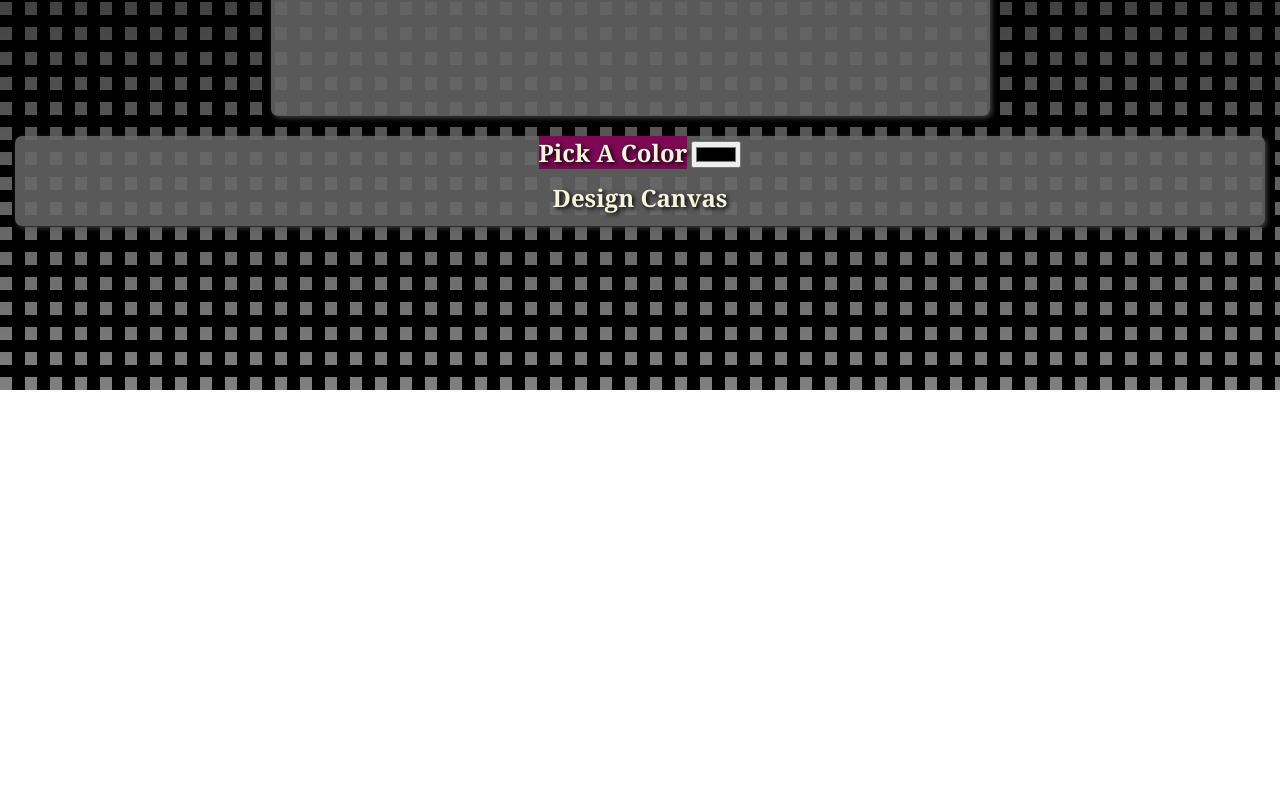
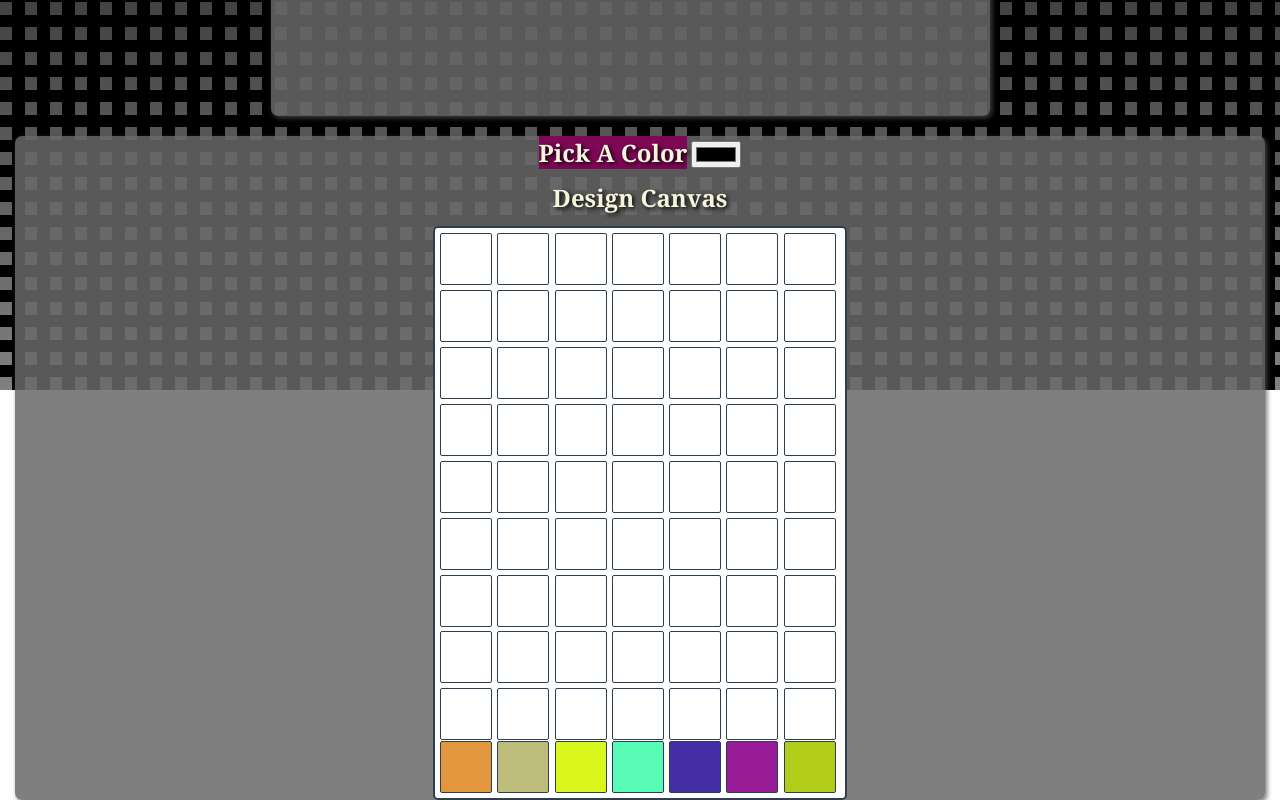
Before and after one commit to LB3368/Udacity-Pixel-Art-Project, a plain HTML site: page index.html in a window 1280 px wide. Shown: the part 410-1210 px from the top of the page. Before the commit the page ends 823 px from the top, so only its background shows below. Drawn offline with nearby package versions, Linux system fonts and the light colour scheme.

Commit message:
Update the css and js. 	modified:   Styles/style.css 	modified:   index.html 	modified:   js/designs.js

```diff
--- a/Styles/style.css
+++ b/Styles/style.css
@@ -7,6 +7,28 @@ html, body {
     text-shadow: 2px 2px 4px #000000;
     font-family: Georgia, 'Times New Roman', Times, serif;
 }
+
+#grid {
+    width: 25em;
+    height: 35em;
+    margin: 0 auto;
+    padding: 5px;
+    background-color: white;
+    border: 2px solid #2c3e50;
+    border-radius: 5px;
+    display: grid;
+    grid-template: repeat(8, 1fr) / repeat(7, 1fr);
+    gap: 1px;
+  }
+  .box {
+    height: 50px;
+    width: 50px;
+    border: 1px solid #2c3e50;
+    border-radius: 2px;
+  }
+  .box:hover{
+    cursor: pointer;
+  }
 
 .squares {
     width: 100%;
--- a/index.html
+++ b/index.html
@@ -31,6 +31,7 @@
 
         <h2>Design Canvas</h2>
         <table id="pixelCanvas"></table>
+        <div id="grid"></div>
     </div>
 
     <script src="https://code.jquery.com/jquery-3.2.1.slim.min.js" integrity="sha384-KJ3o2DKtIkvYIK3UENzmM7KCkRr/rE9/Qpg6aAZGJwFDMVNA/GpGFF93hXpG5KkN" crossorigin="anonymous"></script>
--- a/js/designs.js
+++ b/js/designs.js
@@ -1,3 +1,55 @@
+let grid = document.getElementById('grid');
+let currentColor;
+
+function makingGrid(gridNumber) {
+    const fragment = document.createDocumentFragment();
+    for (let i = 1; i <= gridNumber; i++) {
+        const iElem = document.createElement('div');
+        iElem.classList.add('box');
+        iElem.dataset.boxNumber = i;
+        fragment.appendChild(iElem);
+    }
+    grid.appendChild(fragment);
+}
+
+makingGrid(70);
+
+let boxes = document.querySelectorAll('.box');
+boxes.forEach((box, index) => {
+    box.addEventListener('click', (e) => getBoxes(e, box, boxes.length));
+    if (index >= boxes.length - 7) {
+        box.style.backgroundColor = generateRandomColor();
+    }
+})
+
+function generateRandomColor() {
+    let maxVal = 0xffffff;
+    let randomNumber = Math.random() * maxVal;
+    randomNumber = Math.floor(randomNumber);
+    randomNumber = randomNumber.toString(16);
+    let randColor = randomNumber.padStart(6, 0);
+    return `#${randColor.toUpperCase()}`;
+}
+
+function getBoxes(e, box, size) {
+    let boxNumber = e.target.dataset.boxNumber;
+    if (boxNumber < size - 7) {
+        if (currentColor) {
+            box.style.backgroundColor = currentColor;
+        } else {
+            console.log('no color is active');
+        }
+    }else {
+        currentColor = box.style.backgroundColor;
+        console.log('New Background added', currentColor);
+    }
+}
+
+
+
+
+
+
 "use strict";
 
 const $tableElement = $('#pixelCanvas');
```
Also changed, not shown: 1 other file.
